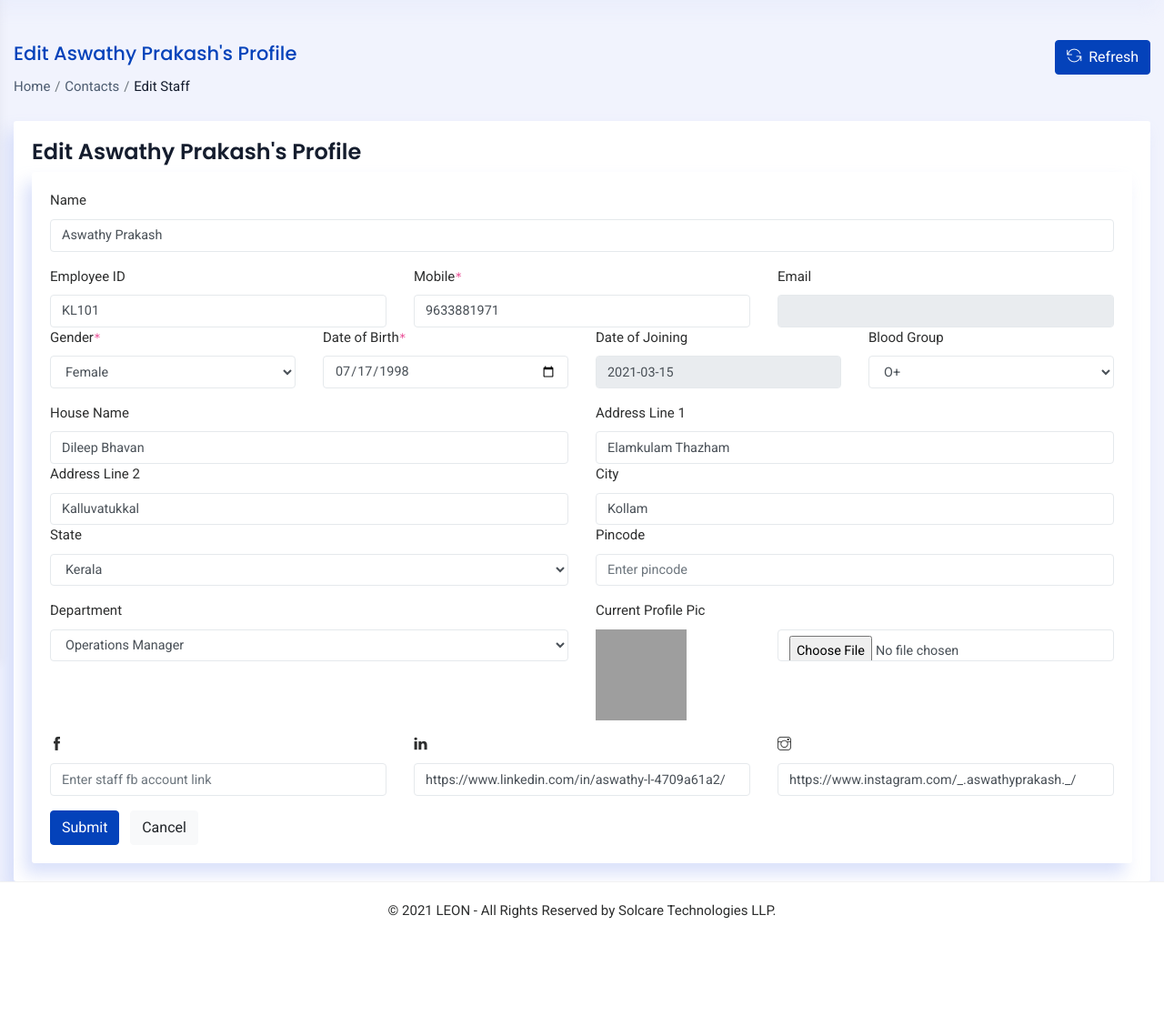
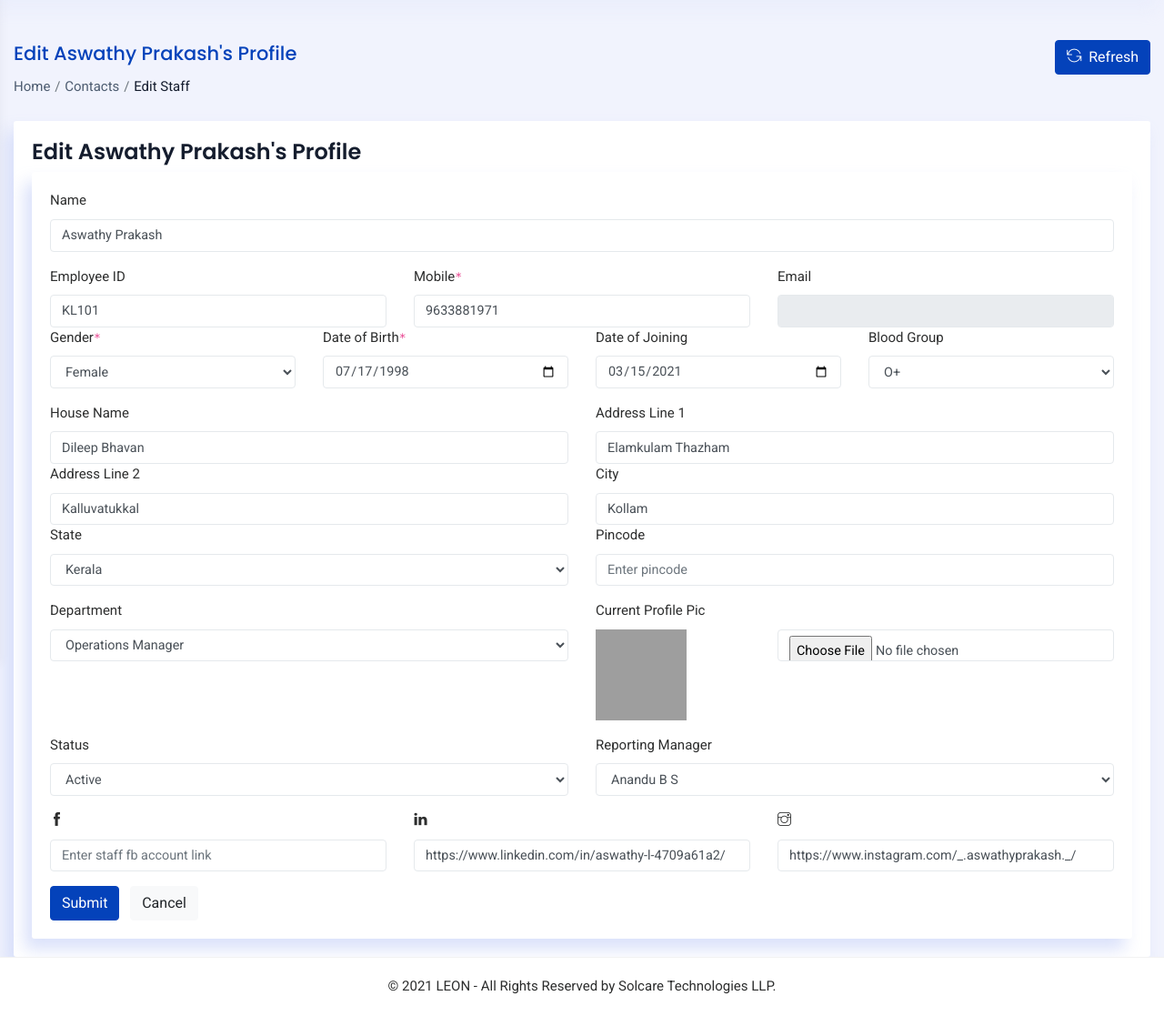
Before and after one commit to AnjithaBose/projectmain, a Django app: page /administrator/staff/edit/2/ in a window 1280 px wide. Shown: the part 71-1188 px from the top of the page at 91% size. Before the commit the page ends 1081 px from the top, so only its background shows below. Run offline with Django 3.2, Linux system fonts and the light colour scheme; a user stored in the database is signed in; data comes from the database, SQL or seed files in the repository; both versions use the stored data as it was after the commit; some libraries are stand-ins or nearby versions; grey boxes are pictures that could not be loaded.

Commit message:
staff status edit option enabled

```diff
--- a/accounts/forms.py
+++ b/accounts/forms.py
@@ -2,6 +2,7 @@
 from django.contrib.auth.models import User
 from django.forms import ModelForm
 from .models import *
+from django.db.models import Q
 
 
 class CourseCreateForm(ModelForm):
@@ -31,6 +32,8 @@
         fields = ['message']
 
 class CreateStaffForm(ModelForm):
+    name = forms.CharField(required=False)
+    email = forms.EmailField(required=False)
     blood_group = forms.ChoiceField(required=False,choices = groups)
     house = forms.CharField(required=False)
     street = forms.CharField(required=False)
@@ -42,9 +45,10 @@
     facebook = forms.CharField(required=False)
     linkedin = forms.CharField(required=False)
     instagram = forms.CharField(required=False)
+    status = forms.ChoiceField(required=False,choices=(('Active','Active'),('Inactive','Inactive')))
     class Meta:
         model = Staff
-        fields = ['name','empid','mobile','email','sex','dob','doj','blood_group','house','street','street2','city','state','pin','stype','profile_pic','facebook','linkedin','instagram']
+        fields = ['name','empid','mobile','email','sex','dob','doj','blood_group','house','street','street2','city','state','pin','stype','profile_pic','facebook','linkedin','instagram','status']
 
 class LeadCreateForm(ModelForm):
     class Meta:
--- a/accounts/functions.py
+++ b/accounts/functions.py
@@ -157,3 +157,13 @@
             chatroom = ChatRoom(user1 = staff, user2 = receiver)
             chatroom.save()
     return(chatroom)
+
+def CheckActive(f):
+    staff = Staff.objects.get(email=f.email)
+    user = staff.user
+    if f.status == 'Inactive' :
+        user.is_active = False
+    else:
+        user.is_active = True
+    user.save()
+    staff.save()
--- a/accounts/models.py
+++ b/accounts/models.py
@@ -150,7 +150,7 @@
 
 class Reporting(models.Model):
     user = models.ForeignKey(Staff,on_delete=models.PROTECT,null=True, blank=True,related_name='staff')
-    manager = models.ForeignKey(Staff,on_delete=models.PROTECT,null=True, blank=True,related_name='manager',limit_choices_to=(Q(stype='4')|Q(status='5')|Q(status='6')))
+    manager = models.ForeignKey(Staff,on_delete=models.PROTECT,null=True, blank=True,related_name='manager',limit_choices_to=Q(stype='4')|Q(stype='5')|Q(stype='6'))
 
 class ApprovalCount(models.Model):
     user = models.ForeignKey(Staff,on_delete=models.PROTECT,null=True, blank=True,limit_choices_to=(Q(stype='4')|Q(status='5')|Q(status='6')),)
--- a/accounts/templates/Operations/dashboard.html
+++ b/accounts/templates/Operations/dashboard.html
@@ -6,7 +6,7 @@
 <!-- header_End -->
 <!-- Content_right -->
 <div class="container_full">
-  {% include 'admin/sidebar.html' %}
+  {% include 'common/sidebar.html' %}
   <div class="content_wrapper bg_homebefore">
     <div class="container-fluid">
       <div class="sec-title">
--- a/accounts/templates/Operations/sidebar.html
+++ b/accounts/templates/Operations/sidebar.html
@@ -28,7 +28,7 @@
       <li class="menu_sub"> <a href="#"><i class="ti ti-briefcase"></i> <span>Jobs</span><span
         class="ti ti-angle-down styleicon"></span></a>
         <ul class="down_menu">
-          <li><a href="{% url 'jobs' %}">New Job Postings</a></li>
+          <li><a href="{% url 'jobs' %}">Jobs</a></li>
           <li><a href="{% url 'add_job' %}">Add New Jobs</a></li>
         </ul>
       </li>
--- a/accounts/templates/admin/edit_staff.html
+++ b/accounts/templates/admin/edit_staff.html
@@ -77,7 +77,7 @@
                                 </div>
                                 <div class="col-12 col-md-3">
                                     <label for="exampleInputEmail3">Date of Joining</label>
-                                    {% render_field form.doj class="form-control" required="true" type="text" disabled="true" %}
+                                    {% render_field form.doj class="form-control" required="true" type="date" %}
                                   </div>
                                   <div class="col-12 col-md-3">
                                     <label for="exampleInputEmail3">Blood Group</label>
@@ -129,6 +129,17 @@
 
                               </div>
 
+                              <div class="form-group row">
+                                <div class="col-12 col-md-6">
+                                  <label for="exampleInputName1">Status</label>
+                                {% render_field form.status class="form-control" required="true"  %}
+                                </div>
+                                <div class="col-12 col-md-6">
+                                  <label for="exampleInputEmail3">Reporting Manager</label>
+                                {% render_field form_manager.manager class="form-control" required="true" name="manager" %}
+                                </div>
+                              </div>
+
 
                               <div class="form-group row">
                                 <div class="col-12 col-md-4">
--- a/accounts/templates/admin/sidebar.html
+++ b/accounts/templates/admin/sidebar.html
@@ -25,7 +25,7 @@
       <li class="menu_sub"> <a href="#"><i class="ti ti-briefcase"></i> <span>Jobs</span><span
         class="ti ti-angle-down styleicon"></span></a>
         <ul class="down_menu">
-          <li><a href="{% url 'jobs' %}">New Job Postings</a></li>
+          <li><a href="{% url 'jobs' %}">Jobs</a></li>
           <li><a href="{% url 'add_job' %}">Add New Jobs</a></li>
         </ul>
       </li>
--- a/accounts/views.py
+++ b/accounts/views.py
@@ -952,7 +952,9 @@
             staff = Staff.objects.get(user=request.user)
             profile = Staff.objects.get(id=id)
             form = CreateStaffForm(instance=profile)
-            context={'staff':staff,'form':form,'profile':profile}
+            reporting = Reporting.objects.get(user=profile)
+            form_manager = ReportingForm(instance=reporting)
+            context={'staff':staff,'form':form,'profile':profile,'form_manager':form_manager}
             return render(request,'admin/edit_staff.html',context)
         else:
             return redirect('home')
@@ -962,4 +964,31 @@
         if x == True:
             staff = Staff.objects.get(user=request.user)
             profile = Staff.objects.get(id=id)
-            form = CreateStaffForm(instance=profile)
+            email = profile.email
+            form = CreateStaffForm(request.POST,instance=profile)
+            form_manager = ReportingForm(request.POST)
+            if form.is_valid():
+                f = form.save(commit=False)
+                f.email = email
+                print(f.email)
+                if form_manager.is_valid():
+                    reporting = Reporting.objects.get(user=profile)
+                    reporting.manager = form_manager.cleaned_data['manager']
+                    try:
+                        reporting.save()
+                        f.save()
+                        CheckActive(f)
+                        msg = "Updated staff account successfully."
+                        context ={'staff':staff,'msg':msg,'profile':profile}
+                    except:
+                        alert="Failed to edit staff account. Please review your edits."
+                        context ={'alert':alert,'staff':staff,'profile':profile}
+                else:
+                    alert="Failed to edit staff account. Please review your edits."
+                    context ={'alert':alert,'staff':staff,'profile':profile}
+            else:
+                alert="Failed to edit staff account. Please review your edits."
+                context ={'alert':alert,'staff':staff}
+            return render(request,'messages/admin/staff_profile.html',context)
+        else:
+            return redirect('home')
```
Also changed, not shown: accounts/templates/messages/admin/staff_profile.html (added, +82 -0 lines), db.sqlite3.
